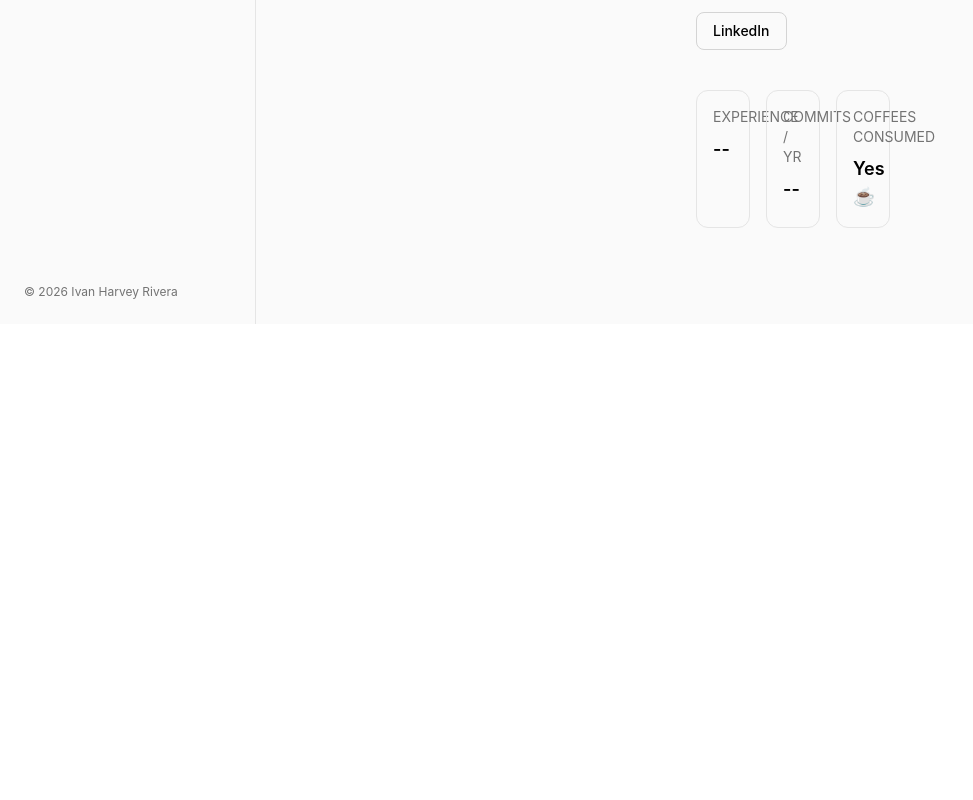
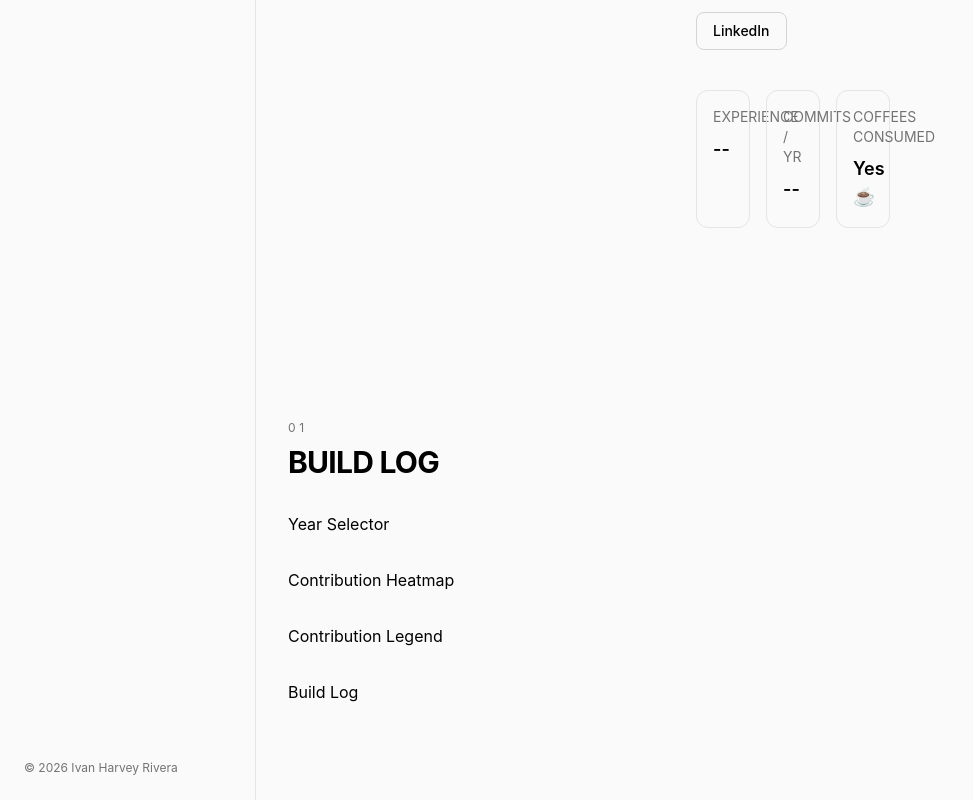
Before and after one commit to The-Young-Swag/Portfolio_DevStudio, a React (Vite) app: page / in a window 1280 px wide. Shown: the part 618-1418 px from the top of the page, without its empty margins (0-973 px from the left). Before the commit the page ends 942 px from the top, so only its background shows below. Built offline with nearby package versions, Linux system fonts and the light colour scheme.

Commit message:
feat(home): add GitHub activity section

```diff
--- a/src/components/github/GitHubActivitySection.tsx
+++ b/src/components/github/GitHubActivitySection.tsx
@@ -1,4 +1,6 @@
-import { Section, Container } from "@/components/layout";
+import { Container, Section } from "@/components/layout";
+import { SectionHeading } from "@/components/ui";
+
 import { BuildLog } from "./BuildLog";
 import { ContributionHeatmap } from "./ContributionHeatmap";
 import { ContributionLegend } from "./ContributionLegend";
@@ -6,8 +8,13 @@ import { YearSelector } from "./YearSelector";
 
 export function GitHubActivitySection() {
     return (
-        <Section id="buildlog">
+        <Section id="build-log">
             <Container>
+                <SectionHeading
+                    number="01"
+                    title="Build Log"
+                />
+
                 <div className="space-y-8">
                     <YearSelector />
 
--- a/src/pages/HomePage.tsx
+++ b/src/pages/HomePage.tsx
@@ -1,9 +1,13 @@
 import { Hero } from "@/components/hero";
+import { GitHubActivitySection } from "@/components/github";
+
 
 export function HomePage() {
     return (
-        <>
-            <Hero />
-        </>
+<>
+    <Hero />
+
+    <GitHubActivitySection />
+</>
     );
 }
```
